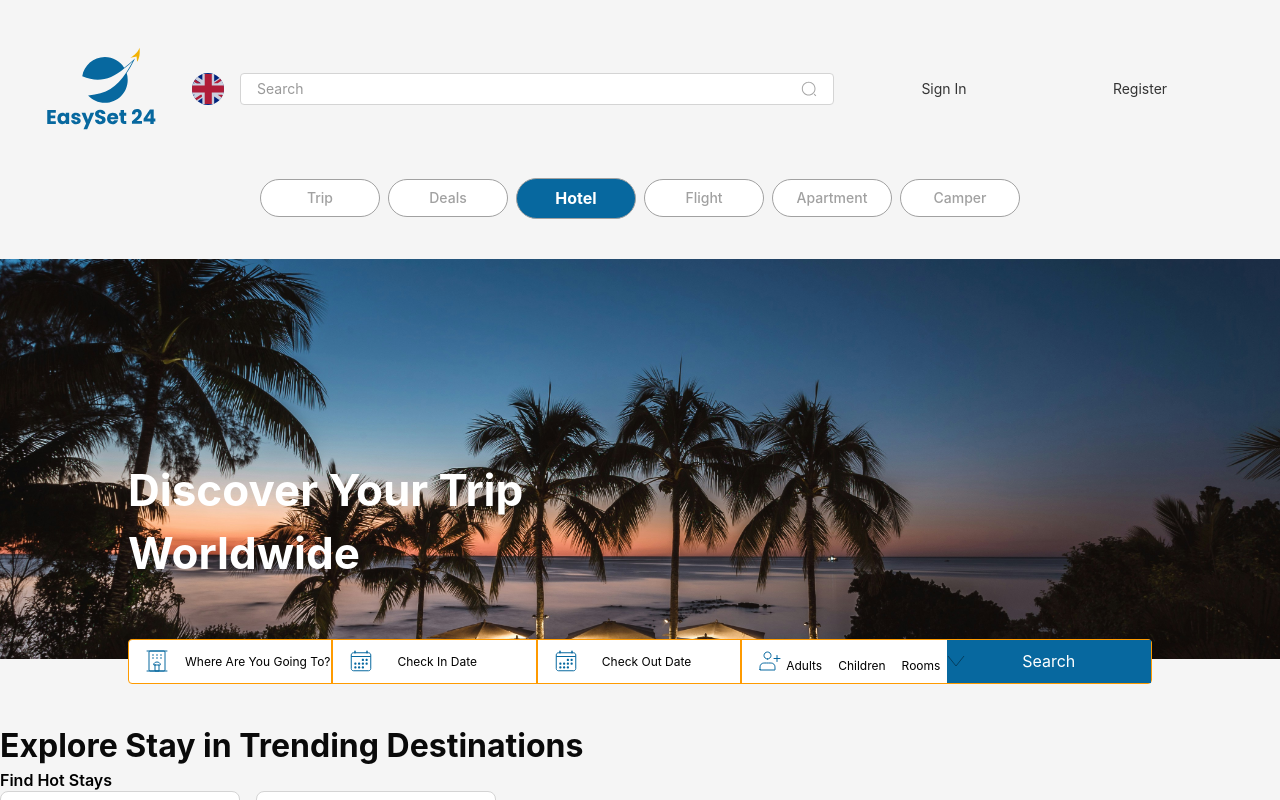
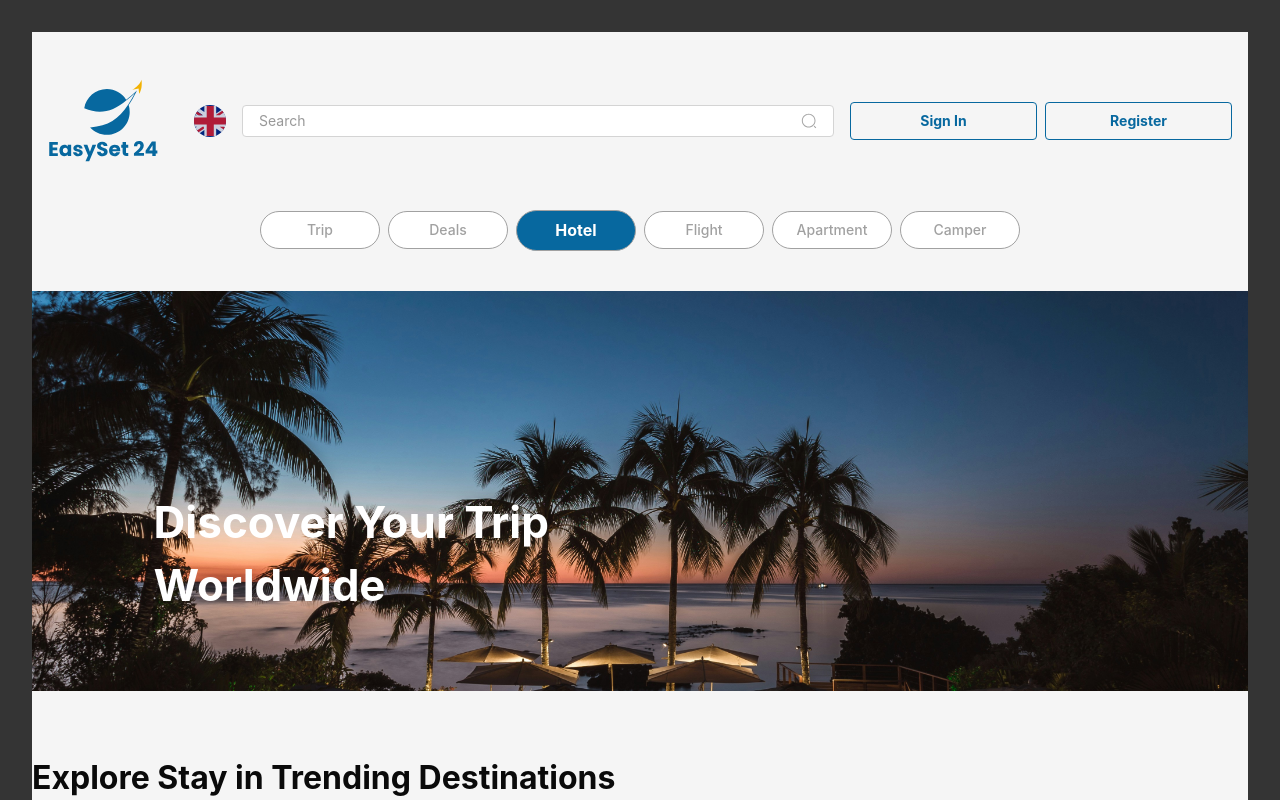
Before and after one commit to Rustemov02/booking, a React (Vite) app: page / in a window 1280 px wide. Shown: the top 800 px of the page. Built offline with nearby package versions, Linux system fonts and the light colour scheme.

Commit message:
Refactor BookingBar component styles and update Tailwind configuration; modify Button component structure and adjust imports in GuestHeader

```diff
--- a/src/App.tsx
+++ b/src/App.tsx
@@ -3,7 +3,7 @@ import Home from "./pages/Home";
 // import bannerImage from './assets/images/banner.png'
 function App() {
   return (
-    <div className="flex justify-center h-auto w-full flex-col bg-neutral-100">
+    <div className="lg:border-32 flex justify-center h-auto w-full flex-col bg-neutral-100">
       <Home />
     </div>
   );
--- a/src/components/bookingBar/bar.module.css
+++ b/src/components/bookingBar/bar.module.css
@@ -1,9 +1,12 @@
-.container{
-    display: grid;
-    grid-template-columns: repeat(auto-fit , minmax(0,1fr));
-    /* gap: 24px; */
+.container {
+  /* display: grid; */
+  /* grid-template-columns: repeat(auto-fill, minmax(200px, 1fr)); */
+  display: flex;
+  flex-direction: row;
+  align-items: center;
+  flex-wrap: wrap;
   width: 80%;
-    border: solid var(--color-amber-500) 1px;
+  border: solid #A6A6A6 1px;
   background: white;
   border-radius: 4px;
   -webkit-border-radius: 4px;
@@ -11,3 +14,48 @@
   -ms-border-radius: 4px;
   -o-border-radius: 4px;
 }
+
+.item{
+    display: flex;
+    flex: 1;
+    flex-direction: row;
+    align-items: center;
+    padding : 16px;
+    height: 100%;
+    min-width: fit-content;
+    gap: 16px;
+    border-right: solid 2px var(--color-amber-500) ;
+
+
+}
+.searchBtn{
+    display: flex;
+    flex: 1;
+    background-color: #07689F;
+    min-width: fit-content;
+    padding-inline: 16px;
+    justify-content: center;
+    padding: 10px;
+    border-top-right-radius: 4px;
+    border-bottom-right-radius: 4px;
+}
+
+@media (max-width : 990px){
+    /* .container{
+        flex-direction: column;
+        justify-content: center;
+        width: 50%;
+        z-index: 10;
+        min-width: fit-content
+    }
+    .item{
+        width: 100%;
+        align-items: center;
+        justify-content: space-between;
+        width: 80%;
+        border: none;
+    }
+    .searchBtn{
+        width: 100%;
+    } */
+}
--- a/src/components/bookingBar/bookingBar.tsx
+++ b/src/components/bookingBar/bookingBar.tsx
@@ -1,7 +1,7 @@
 import HotelIcon from "../../assets/svg/hotel.svg";
 import peopleAdd from "../../assets/svg/peopleAdd.svg";
 import CalendarIcon from "../../assets/svg/calendar.svg";
-import arrowDown from "../../assets/svg/arrow-down.svg";
+import ArrowDown from "../../assets/svg/arrow-down.svg?react";
 import { DatePicker } from "rsuite";
 import { useState } from "react";
 import styles from "./bar.module.css";
@@ -17,9 +17,9 @@ const BookingBar = ({ extraStyle }: { extraStyle?: string }) => {
     useState<boolean>(false);
 
   return (
-    <div className={`${styles.container} ${extraStyle}`}>
+    <div className={`hidden md-2:flex flex-row items-center flex-wrap w-4/5 border border-[#A6A6A6] bg-white rounded-[4px] ${extraStyle}`}>
       {/* where are you going */}
-      <div className="pr-0 pl-4 flex flex-row items-center gap-4 border-r-2 border-amber-500 ">
+      <div className={`${styles.item}`}>
         <img src={HotelIcon} alt="hotel" />
         <p className="text-[12px] text-[#000] font-normal">
           Where Are You Going To?
@@ -27,7 +27,7 @@ const BookingBar = ({ extraStyle }: { extraStyle?: string }) => {
       </div>
       {/* Check In Date */}
       <div
-        className="flex pl-4 border-r-2 border-amber-500 flex-row items-center justify-start gap-6 relative w-auto cursor-pointer"
+        className={`justify-start gap-6 relative cursor-pointer ${styles.item}`}
         onClick={() => setIsCheckInModalOpen(true)}
       >
         <img src={CalendarIcon} alt="calendar" />
@@ -57,7 +57,7 @@ const BookingBar = ({ extraStyle }: { extraStyle?: string }) => {
       </div>
       {/* Check Out Date */}
       <div
-        className="flex flex-row pl-4 border-r-2 border-amber-500 items-center justify-start gap-6 relative w-auto cursor-pointer"
+        className={`justify-start gap-6 relative cursor-pointer ${styles.item}`}
         onClick={() => setIsCheckOutModalOpen(true)}
       >
         <img src={CalendarIcon} alt="person" />
@@ -88,25 +88,34 @@ const BookingBar = ({ extraStyle }: { extraStyle?: string }) => {
       </div>
 
       {/* Person count */}
-      <div className="relative flex flex-row items-center justify-between px-4 gap-1">
+      <div className={`relative  justify-between gap-1 ${styles.item}`}>
         <img src={peopleAdd} alt="person" />
         <div className="flex flex-row items-end gap-4">
           <p className="text-[12px] text-[#000] font-normal">Adults</p>
           <p className="text-[12px] text-[#000] font-normal">Children</p>
           <p className="text-[12px] text-[#000] font-normal">Rooms</p>
         </div>
-        <img
+        {/* <img
           src={arrowDown}
           alt="arrowDown"
           className="cursor-pointer"
           onClick={() => setIsPersonalModalOpen(!isPersonalModalOpen)}
-        />
+        /> */}
+        <span>
+          <ArrowDown
+            className={`cursor-pointer transition-transform duration-300 ${
+              isPersonalModalOpen ? "rotate-x-180 " : "rotate-x-0"
+            }`}
+            onClick={() => setIsPersonalModalOpen(!isPersonalModalOpen)}
+          />
+        </span>
+        {/*  --- Modal ---  */}
         <div
           className={`${
             isPersonalModalOpen
               ? "opacity-100 max-h-auto overflow-auto"
               : "opacity-0 h-0 overflow-hidden"
-          } absolute top-12 right-0 p-4 space-y-2 bg-white rounded-sm transition-all duration-500 border w-full`}
+          } absolute top-12 right-0 p-4 space-y-2 bg-white rounded-sm transition-all duration-500 border w-auto`}
         >
           <div className="flex flex-row items-center justify-between gap-4">
             <p>Adults</p> <Counter count={0} onChange={() => {}} />
@@ -125,8 +134,8 @@ const BookingBar = ({ extraStyle }: { extraStyle?: string }) => {
         </div>
       </div>
       {/* SEARCH */}
-      <button className="p-[10px] bg-[#07689F]">
-        <p className="text-[#FFF] text-[16px]">Search</p>
+      <button className={`${styles.searchBtn} `}>
+        <p className={`text-[#FFF] text-[16px] ${styles.searchBtn}`}>Search</p>
       </button>
     </div>
   );
--- a/src/components/button/Button.tsx
+++ b/src/components/button/Button.tsx
@@ -10,17 +10,17 @@ interface ButtonProps {
 
 const Button: FC<ButtonProps> = ({ title, onClick, width, height , className }) => {
   const standartButtonStyle =
-    "py-1 px-4 border-2 border-[#07689F] text-[#07689F] rounded-[4px] cursor-pointer w-full min-w-fit font-bold text-16";
+    "py-1 px-4 border border-[#07689F] text-[#07689F] rounded-[4px] cursor-pointer w-full min-w-fit font-bold text-16";
 
   return (
-    <>
+    <div className={`${standartButtonStyle}`}>
       <button
         className={`${standartButtonStyle} ${className} w-[${width}px] h-[${height}px] `}
         onClick={onClick}
       >
         {title}
       </button>
-    </>
+    </div>
   );
 };
 
--- a/src/components/header/GuestHeader.tsx
+++ b/src/components/header/GuestHeader.tsx
@@ -1,4 +1,4 @@
-import { useEffect, useState } from "react";
+import {useState } from "react";
 import HamburgerMenu from "../../assets/svg/HamburgerMenu";
 import Logo from "../../assets/svg/Logo.svg";
 import Button from "../button/Button";
--- a/src/pages/Home/Intro.tsx
+++ b/src/pages/Home/Intro.tsx
@@ -18,7 +18,7 @@ const Intro = () => {
         </p>
       </div>
 
-      <BookingBar extraStyle="absolute top-105  mx-auto bg-white" />
+      <BookingBar extraStyle="absolute  top-105  mx-auto bg-white" />
     </div>
   );
 };
--- a/tailwind.config.js
+++ b/tailwind.config.js
@@ -133,7 +133,7 @@ export default {
       xs: "320px",
       sm: "540px",
       md: "720px",
-      "md-2": "880px",
+      xss: "880px",
       lg: "1080px",
       "lg-2": "1240px",
       xl: "1440px",
```
Also changed, not shown: package.json (line endings or trailing spaces). Lines whose indentation alone changed are shown as unchanged.
